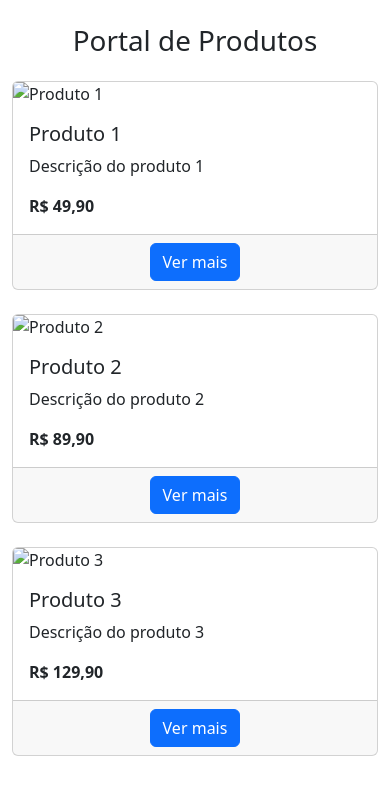
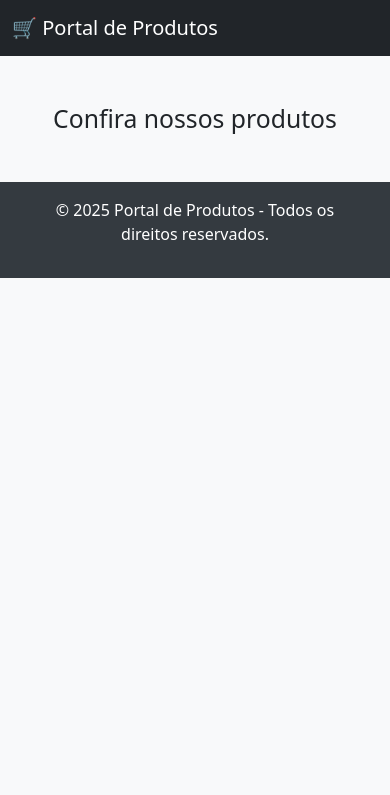
Before and after one commit to Rxxbm/ecommerce-with-vanilla-php, a PHP site: page / in a window 390 px wide. Shown: the top 795 px of the page. Run offline with PHP 8.4, Linux system fonts and the light colour scheme; data that the repository does not hold is empty; some libraries are stand-ins or nearby versions.

Commit message:
feat: adicionando conexão com o banco de dados na página Home e aprimorando o design responsivo

```diff
--- /dev/null
+++ b/src/config/connection.php
@@ -0,0 +1,12 @@
+<?php
+$host = 'db';
+$db = 'ecommerce';
+$user = 'user';
+$pass = 'secret';
+
+try {
+    $pdo = new PDO("mysql:host=$host;dbname=$db;charset=utf8", $user, $pass);
+} catch (PDOException $e) {
+    die("Erro de conexão: " . $e->getMessage());
+}
+?>
--- a/src/index.php
+++ b/src/index.php
@@ -1,57 +1,67 @@
+<?php require './config/connection.php'; ?>
+
 <!DOCTYPE html>
 <html lang="pt-br">
 <head>
-    <meta charset="UTF-8" />
-    <meta name="viewport" content="width=device-width, initial-scale=1.0" />
+  <meta charset="UTF-8">
   <title>Portal de Produtos</title>
-    <link
-      href="https://cdn.jsdelivr.net/npm/bootstrap@5.3.3/dist/css/bootstrap.min.css"
-      rel="stylesheet"
-    />
+  <link href="https://cdn.jsdelivr.net/npm/bootstrap@5.3.3/dist/css/bootstrap.min.css" rel="stylesheet">
+  <style>
+    body {
+      background-color: #f8f9fa;
+    }
+    .card-img-top {
+      height: 200px;
+      object-fit: cover;
+    }
+    footer {
+      background-color: #343a40;
+      color: white;
+      text-align: center;
+      padding: 1rem;
+      margin-top: 3rem;
+    }
+  </style>
 </head>
 <body>
-    <div class="container mt-4">
-      <h1 class="mb-4 text-center">Portal de Produtos</h1>
 
-      <div class="row row-cols-1 row-cols-md-3 g-4">
+  <!-- Navbar -->
+  <nav class="navbar navbar-expand-lg navbar-dark bg-dark">
+    <div class="container">
+      <a class="navbar-brand" href="#">🛒 Portal de Produtos</a>
+    </div>
+  </nav>
+
+  <!-- Conteúdo -->
+  <div class="container mt-5">
+    <h2 class="text-center mb-4">Confira nossos produtos</h2>
+    <div class="row row-cols-1 row-cols-sm-2 row-cols-md-3 g-4">
       <?php
-        // Array de produtos simulando um banco de dados
-        $produtos = [
-          [
-            "nome" =>
-        "Produto 1", "descricao" => "Descrição do produto 1", "preco" => 49.90,
-        "imagem" => "https://via.placeholder.com/150" ], [ "nome" => "Produto
-        2", "descricao" => "Descrição do produto 2", "preco" => 89.90, "imagem"
-        => "https://via.placeholder.com/150" ], [ "nome" => "Produto 3",
-        "descricao" => "Descrição do produto 3", "preco" => 129.90, "imagem" =>
-        "https://via.placeholder.com/150" ], ]; foreach ($produtos as $produto):
+      $stmt = $pdo->query("SELECT * FROM Product");
+
+      while ($produto = $stmt->fetch(PDO::FETCH_ASSOC)) {
       ?>
         <div class="col">
-          <div class="card h-100">
-            <img
-              src="<?= $produto['imagem'] ?>"
-              class="card-img-top"
-              alt="<?= $produto['nome'] ?>"
-            />
-            <div class="card-body">
-              <h5 class="card-title"><?= $produto['nome'] ?></h5>
-              <p class="card-text"><?= $produto['descricao'] ?></p>
-              <p class="card-text">
-                <strong
-                  >R$
-                  <?= number_format($produto['preco'], 2, ',', '.') ?></strong
-                >
-              </p>
-            </div>
-            <div class="card-footer text-center">
-              <a href="#" class="btn btn-primary">Ver mais</a>
+          <div class="card h-100 shadow-sm">
+            <img src="<?= $produto['Image'] ?>" class="card-img-top" alt="<?= $produto['Name'] ?>">
+            <div class="card-body d-flex flex-column">
+              <h5 class="card-title"><?= htmlspecialchars($produto['Name']) ?></h5>
+              <p class="card-text"><?= htmlspecialchars($produto['Description']) ?></p>
+              <p class="mt-auto fw-bold text-primary">R$ <?= number_format($produto['Price'], 2, ',', '.') ?></p>
+              <a href="./product/index.php?id=<?= $produto['ID'] ?>" class="btn btn-success mt-2">Comprar</a>
             </div>
           </div>
         </div>
-        <?php endforeach; ?>
+      <?php } ?>
     </div>
   </div>
 
-    <script src="https://cdn.jsdelivr.net/npm/bootstrap@5.3.3/dist/js/bootstrap.bundle.min.js"></script>
+  <!-- Rodapé -->
+  <footer>
+    <div class="container">
+      <p>&copy; <?= date('Y') ?> Portal de Produtos - Todos os direitos reservados.</p>
+    </div>
+  </footer>
+
 </body>
 </html>
```
Lines whose indentation alone changed are shown as unchanged.
